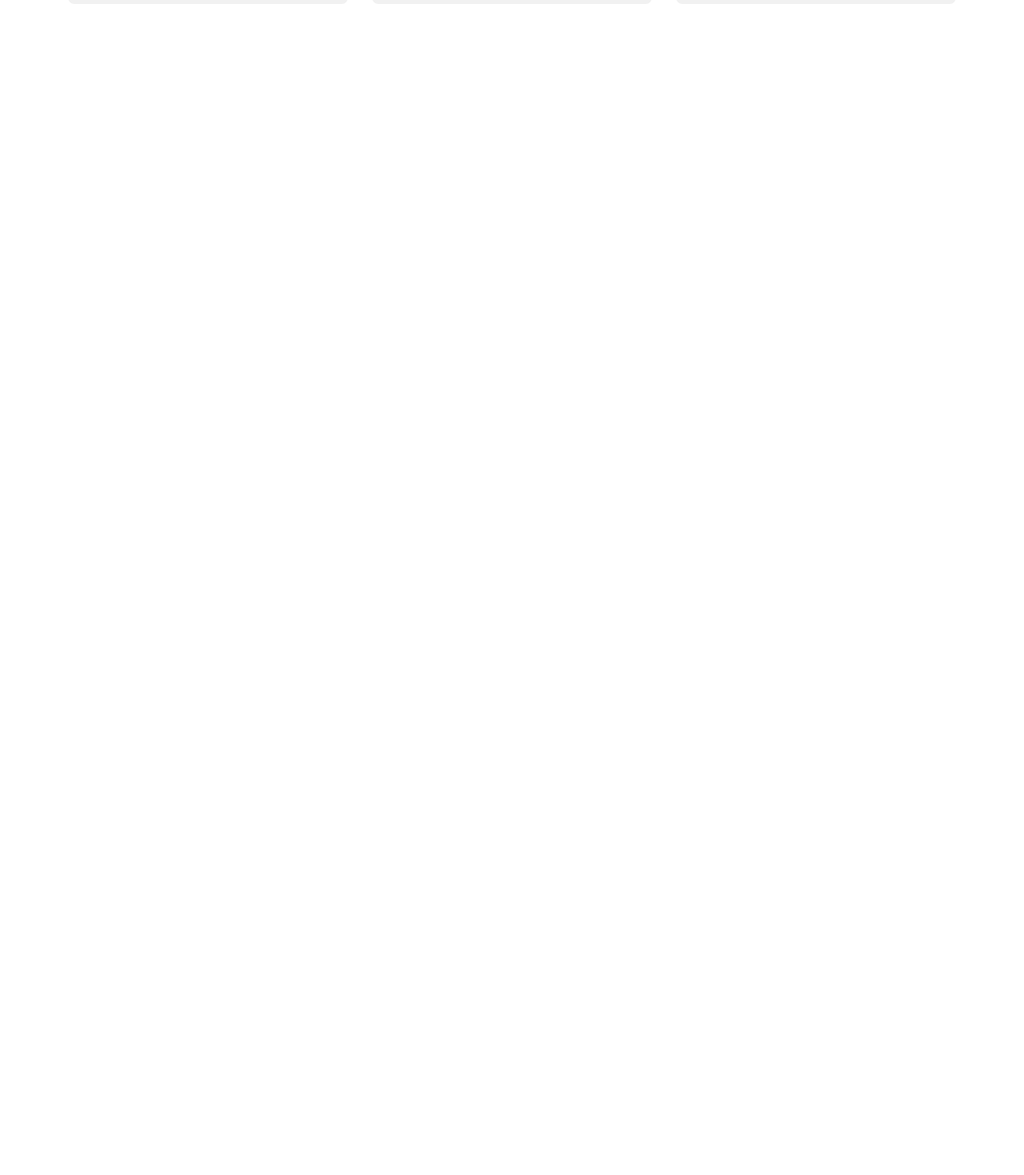
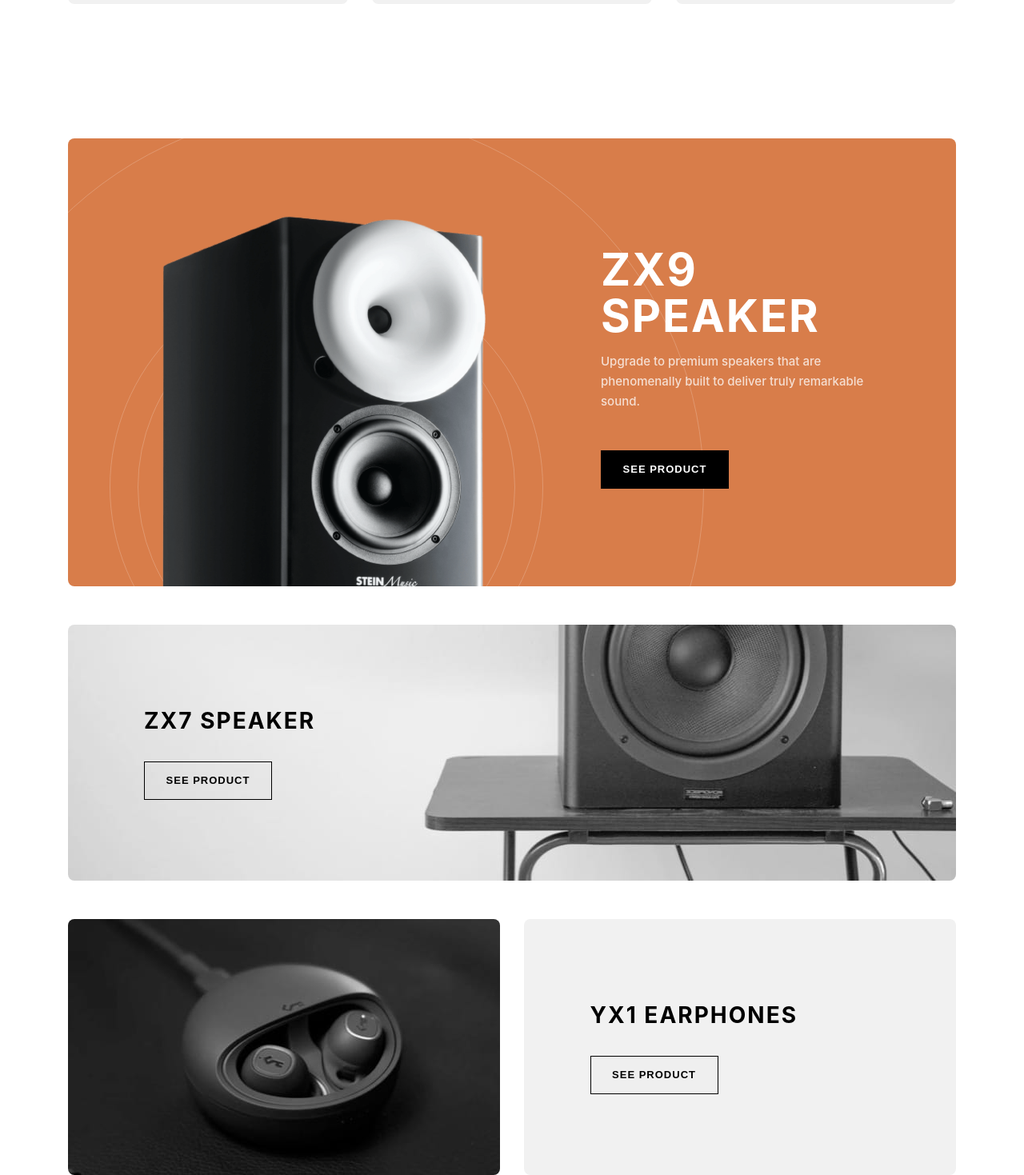
Before and after one commit to a-zajonc/audiophile-e-commerce-website, a React (Create React App) app: page / in a window 1280 px wide. Shown: the part 1229-2698 px from the top of the page at 80% size. Before the commit the page ends 1234 px from the top, so only its background shows below. Built offline with nearby package versions, Linux system fonts and the light colour scheme.

Commit message:
Add Product Components

```diff
--- a/src/App.tsx
+++ b/src/App.tsx
@@ -1,5 +1,5 @@
 import "./App.css";
-import { Categories, Header, NavBar } from "./Components/";
+import { Categories, Header, NavBar, ProductComponent } from "./Components/";
 
 function App() {
   return (
@@ -7,6 +7,7 @@ function App() {
       <NavBar />
       <Header />
       <Categories />
+      <ProductComponent />
     </div>
   );
 }
--- /dev/null
+++ b/src/Components/ProductComponent/BigProductComponent/index.module.css
@@ -0,0 +1,75 @@
+.box {
+  width: 100%;
+  height: 560px;
+  margin-top: 168px;
+}
+
+.contentBox {
+  position: absolute;
+  flex-direction: row;
+  left: calc((100% - 1110px) / 2);
+  width: 1110px;
+  height: 560px;
+  background-color: #d87d4a;
+  border-radius: 8px;
+  background-image: url(../../../images/home/desktop/pattern-circles.svg);
+  background-repeat: no-repeat;
+  background-position: -149px -36px;
+}
+
+.img {
+  position: absolute;
+  background-image: url(../../../images/home/desktop/image-speaker-zx9.png);
+  width: 410.23px;
+  height: 493px;
+  background-size: contain;
+  background-repeat: no-repeat;
+  background-position: 0 30px;
+  left: 117px;
+  bottom: 0px;
+}
+
+.box .text {
+  position: absolute;
+  width: 349px;
+  height: 303px;
+  right: 95px;
+  top: 135px;
+  text-align: left;
+}
+
+.box .text .header {
+  font-weight: 700;
+  font-size: 56px;
+  line-height: 58px;
+  letter-spacing: 2px;
+  text-transform: uppercase;
+  color: #ffffff;
+  margin: 0;
+}
+
+.box .text .description {
+  font-weight: 500;
+  font-size: 15px;
+  line-height: 25px;
+  color: #ffffff;
+  mix-blend-mode: normal;
+  opacity: 0.75;
+  height: 75px;
+  width: 349px;
+}
+
+.button {
+  margin-top: 34px;
+  height: 48px;
+  width: 160px;
+  border-radius: 0px;
+  border: none;
+  background: #000000;
+  font-weight: 700;
+  font-size: 13px;
+  line-height: 18px;
+  letter-spacing: 1px;
+  text-transform: uppercase;
+  color: #ffffff;
+}
--- /dev/null
+++ b/src/Components/ProductComponent/BigProductComponent/index.tsx
@@ -0,0 +1,19 @@
+import styles from "./index.module.css";
+
+export function BigProductComponent() {
+  return (
+    <div className={styles.box}>
+      <div className={styles.contentBox}>
+        <div className={styles.img} />
+        <div className={styles.text}>
+          <h3 className={styles.header}>ZX9 SPEAKER</h3>
+          <p className={styles.description}>
+            Upgrade to premium speakers that are phenomenally built to deliver
+            truly remarkable sound.
+          </p>
+          <button className={styles.button}>See product</button>
+        </div>
+      </div>
+    </div>
+  );
+}
--- /dev/null
+++ b/src/Components/ProductComponent/MediumProductComponent/index.module.css
@@ -0,0 +1,50 @@
+.box {
+  width: 100%;
+  height: 320px;
+  margin-top: 48px;
+}
+
+.content {
+  position: absolute;
+  left: calc((100% - 1110px) / 2);
+  width: 1110px;
+  height: 320px;
+  background-image: url(../../../images/home/desktop/image-speaker-zx7.jpg);
+  background-repeat: no-repeat;
+  border-radius: 8px;
+}
+
+.text {
+  position: absolute;
+  left: 95px;
+  top: 101px;
+  display: flex;
+  flex-direction: column;
+  align-items: flex-start;
+}
+
+.header {
+  font-style: normal;
+  font-weight: 700;
+  font-size: 28px;
+  line-height: 38px;
+  letter-spacing: 2px;
+  text-transform: uppercase;
+  color: #000000;
+  margin: 0px;
+}
+
+.button {
+  height: 48px;
+  width: 160px;
+  margin-top: 32px;
+  font-style: normal;
+  font-weight: 700;
+  font-size: 13px;
+  line-height: 18px;
+  letter-spacing: 1px;
+  text-transform: uppercase;
+  color: #000000;
+  border: 1px solid #000000;
+  background-color: transparent;
+}
--- /dev/null
+++ b/src/Components/ProductComponent/MediumProductComponent/index.tsx
@@ -0,0 +1,14 @@
+import styles from "./index.module.css";
+
+export function MediumProductComponent() {
+  return (
+    <div className={styles.box}>
+      <div className={styles.content}>
+        <div className={styles.text}>
+          <h3 className={styles.header}>ZX7 SPEAKER</h3>
+          <button className={styles.button}>See product</button>
+        </div>
+      </div>
+    </div>
+  );
+}
--- /dev/null
+++ b/src/Components/ProductComponent/SmallProductComponent/index.module.css
@@ -0,0 +1,63 @@
+.box {
+  margin-top: 48px;
+  height: 320px;
+  width: 100%;
+}
+
+.content {
+  position: absolute;
+  left: calc((100% - 1110px) / 2);
+  width: 1110px;
+  height: 320px;
+  display: flex;
+  flex-direction: row;
+}
+
+.img {
+  background-image: url(../../../images/home/desktop/image-earphones-yx1.jpg);
+  width: 540px;
+  height: 320px;
+  border-radius: 8px;
+}
+
+.container {
+  width: 540px;
+  height: 320px;
+  margin-left: 30px;
+  background: #f1f1f1;
+  border-radius: 8px;
+}
+
+.text {
+  position: absolute;
+  top: 101px;
+  right: 198px;
+  display: flex;
+  flex-direction: column;
+  align-items: flex-start;
+}
+
+.header {
+  font-weight: 700;
+  font-size: 28px;
+  line-height: 38px;
+  letter-spacing: 2px;
+  text-transform: uppercase;
+  margin: 0px;
+  color: #000000;
+}
+
+.button {
+  height: 48px;
+  width: 160px;
+  margin-top: 32px;
+  font-style: normal;
+  font-weight: 700;
+  font-size: 13px;
+  line-height: 18px;
+  letter-spacing: 1px;
+  text-transform: uppercase;
+  color: #000000;
+  border: 1px solid #000000;
+  background-color: none;
+}
--- /dev/null
+++ b/src/Components/ProductComponent/SmallProductComponent/index.tsx
@@ -0,0 +1,17 @@
+import styles from "./index.module.css";
+
+export function SmallProductComponent() {
+  return (
+    <div className={styles.box}>
+      <div className={styles.content}>
+        <div className={styles.img} />
+        <div className={styles.container}>
+          <div className={styles.text}>
+            <h3 className={styles.header}>YX1 EARPHONES</h3>
+            <button className={styles.button}>See product</button>
+          </div>
+        </div>
+      </div>
+    </div>
+  );
+}
--- /dev/null
+++ b/src/Components/ProductComponent/index.module.css
@@ -0,0 +1,4 @@
+.box {
+  display: flex;
+  flex-direction: column;
+}
--- /dev/null
+++ b/src/Components/ProductComponent/index.tsx
@@ -0,0 +1,14 @@
+import styles from "./index.module.css";
+import { BigProductComponent } from "./BigProductComponent";
+import { MediumProductComponent } from "./MediumProductComponent";
+import { SmallProductComponent } from "./SmallProductComponent";
+
+export function ProductComponent() {
+  return (
+    <div className={styles.box}>
+      <BigProductComponent />
+      <MediumProductComponent />
+      <SmallProductComponent />
+    </div>
+  );
+}
--- a/src/Components/index.tsx
+++ b/src/Components/index.tsx
@@ -1,3 +1,4 @@
 export { NavBar } from "./NavBar/";
 export { Header } from "./Header/";
 export { Categories } from "./Categories/";
+export { ProductComponent } from "./ProductComponent";
```
